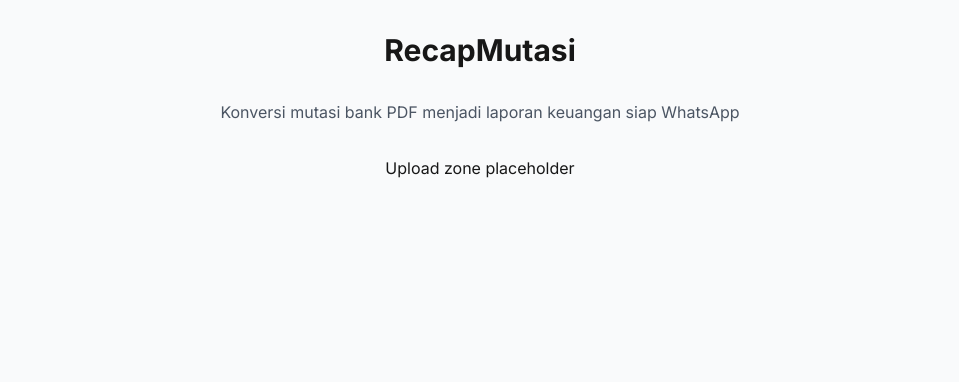
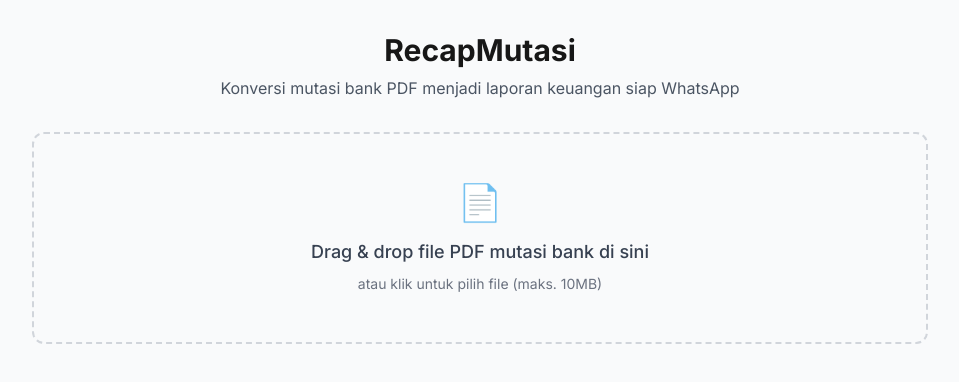
Before and after one commit to ihsansatriawan/rekap-mutasi, a Next.js app: page / in a window 1280 px wide. Shown: the top 382 px of the page, without its empty margins (160-1119 px from the left). Built offline with nearby package versions, Linux system fonts and the light colour scheme.

Commit message:
feat: add UploadZone component with drag-drop and file validation

```diff
--- a/src/app/page.tsx
+++ b/src/app/page.tsx
@@ -1,24 +1,61 @@
 'use client';
 
 import { useState } from 'react';
+import { UploadZone } from '@/components/UploadZone';
+import type { Transaction } from '@/lib/parsers/types';
 
 type AppState = 'upload' | 'parsing' | 'preview' | 'result';
 
 export default function Home() {
-  // eslint-disable-next-line @typescript-eslint/no-unused-vars
   const [state, setState] = useState<AppState>('upload');
+  const [transactions, setTransactions] = useState<Transaction[]>([]);
+  const [error, setError] = useState<string | null>(null);
+
+  const handleFileSelected = async (file: File) => {
+    setState('parsing');
+    setError(null);
+
+    try {
+      const { parsePdf } = await import('@/lib/parsers/bankJago');
+      const result = await parsePdf(file);
+      setTransactions(result);
+      setState('preview');
+    } catch (err) {
+      setError(err instanceof Error ? err.message : 'Gagal memproses PDF');
+      setState('upload');
+    }
+  };
 
   return (
     <main className="min-h-screen bg-gray-50 p-8">
       <div className="max-w-4xl mx-auto">
-        <h1 className="text-3xl font-bold text-center mb-8">RecapMutasi</h1>
+        <h1 className="text-3xl font-bold text-center mb-2">RecapMutasi</h1>
         <p className="text-center text-gray-600 mb-8">
           Konversi mutasi bank PDF menjadi laporan keuangan siap WhatsApp
         </p>
-        {state === 'upload' && <p className="text-center">Upload zone placeholder</p>}
-        {state === 'parsing' && <p className="text-center">Parsing...</p>}
-        {state === 'preview' && <p className="text-center">Preview placeholder</p>}
-        {state === 'result' && <p className="text-center">Result placeholder</p>}
+
+        {error && (
+          <div className="bg-red-50 border border-red-200 text-red-700 px-4 py-3 rounded-lg mb-6 text-center">
+            {error}
+          </div>
+        )}
+
+        {state === 'upload' && <UploadZone onFileSelected={handleFileSelected} />}
+
+        {state === 'parsing' && (
+          <div className="text-center py-12">
+            <div className="animate-spin text-4xl mb-4">⏳</div>
+            <p className="text-gray-600">Memproses PDF...</p>
+          </div>
+        )}
+
+        {state === 'preview' && (
+          <p className="text-center">Preview placeholder — {transactions.length} transaksi</p>
+        )}
+
+        {state === 'result' && (
+          <p className="text-center">Result placeholder</p>
+        )}
       </div>
     </main>
   );
--- /dev/null
+++ b/src/components/UploadZone.tsx
@@ -0,0 +1,88 @@
+'use client';
+
+import { useCallback, useState } from 'react';
+
+interface UploadZoneProps {
+  onFileSelected: (file: File) => void;
+}
+
+export function UploadZone({ onFileSelected }: UploadZoneProps) {
+  const [isDragging, setIsDragging] = useState(false);
+  const [error, setError] = useState<string | null>(null);
+
+  const handleFile = useCallback(
+    (file: File) => {
+      setError(null);
+      if (file.type !== 'application/pdf') {
+        setError('File harus berformat PDF');
+        return;
+      }
+      if (file.size > 10 * 1024 * 1024) {
+        setError('Ukuran file maksimal 10MB');
+        return;
+      }
+      onFileSelected(file);
+    },
+    [onFileSelected]
+  );
+
+  const handleDrop = useCallback(
+    (e: React.DragEvent) => {
+      e.preventDefault();
+      setIsDragging(false);
+      const file = e.dataTransfer.files[0];
+      if (file) handleFile(file);
+    },
+    [handleFile]
+  );
+
+  const handleDragOver = useCallback((e: React.DragEvent) => {
+    e.preventDefault();
+    setIsDragging(true);
+  }, []);
+
+  const handleDragLeave = useCallback(() => {
+    setIsDragging(false);
+  }, []);
+
+  const handleInputChange = useCallback(
+    (e: React.ChangeEvent<HTMLInputElement>) => {
+      const file = e.target.files?.[0];
+      if (file) handleFile(file);
+    },
+    [handleFile]
+  );
+
+  return (
+    <div
+      onDrop={handleDrop}
+      onDragOver={handleDragOver}
+      onDragLeave={handleDragLeave}
+      className={`border-2 border-dashed rounded-xl p-12 text-center transition-colors cursor-pointer ${
+        isDragging
+          ? 'border-blue-500 bg-blue-50'
+          : 'border-gray-300 hover:border-gray-400'
+      }`}
+    >
+      <input
+        type="file"
+        accept=".pdf"
+        onChange={handleInputChange}
+        className="hidden"
+        id="pdf-upload"
+      />
+      <label htmlFor="pdf-upload" className="cursor-pointer">
+        <div className="text-4xl mb-4">📄</div>
+        <p className="text-lg font-medium text-gray-700">
+          Drag & drop file PDF mutasi bank di sini
+        </p>
+        <p className="text-sm text-gray-500 mt-2">
+          atau klik untuk pilih file (maks. 10MB)
+        </p>
+      </label>
+      {error && (
+        <p className="text-red-500 text-sm mt-4">{error}</p>
+      )}
+    </div>
+  );
+}
```
